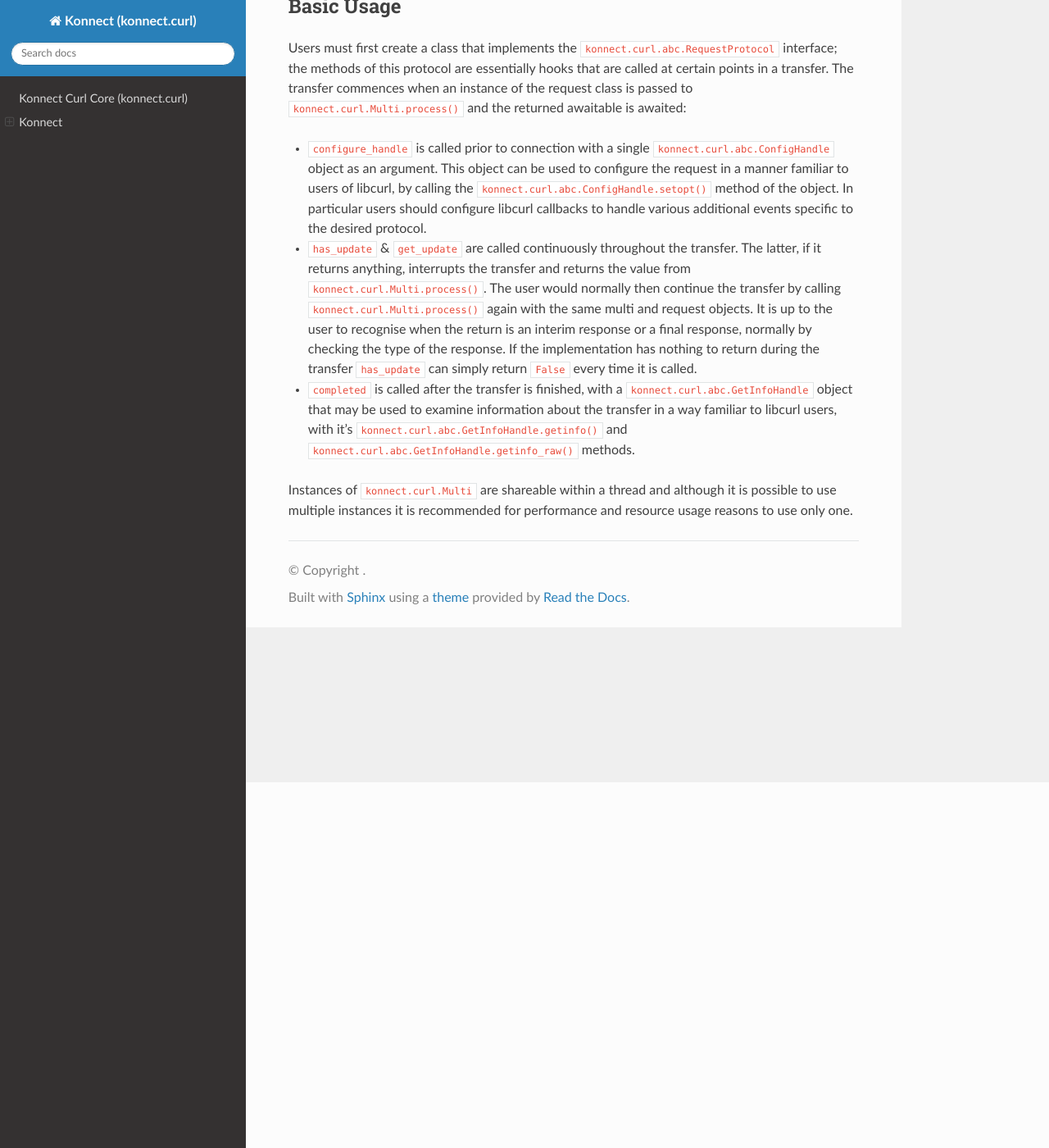
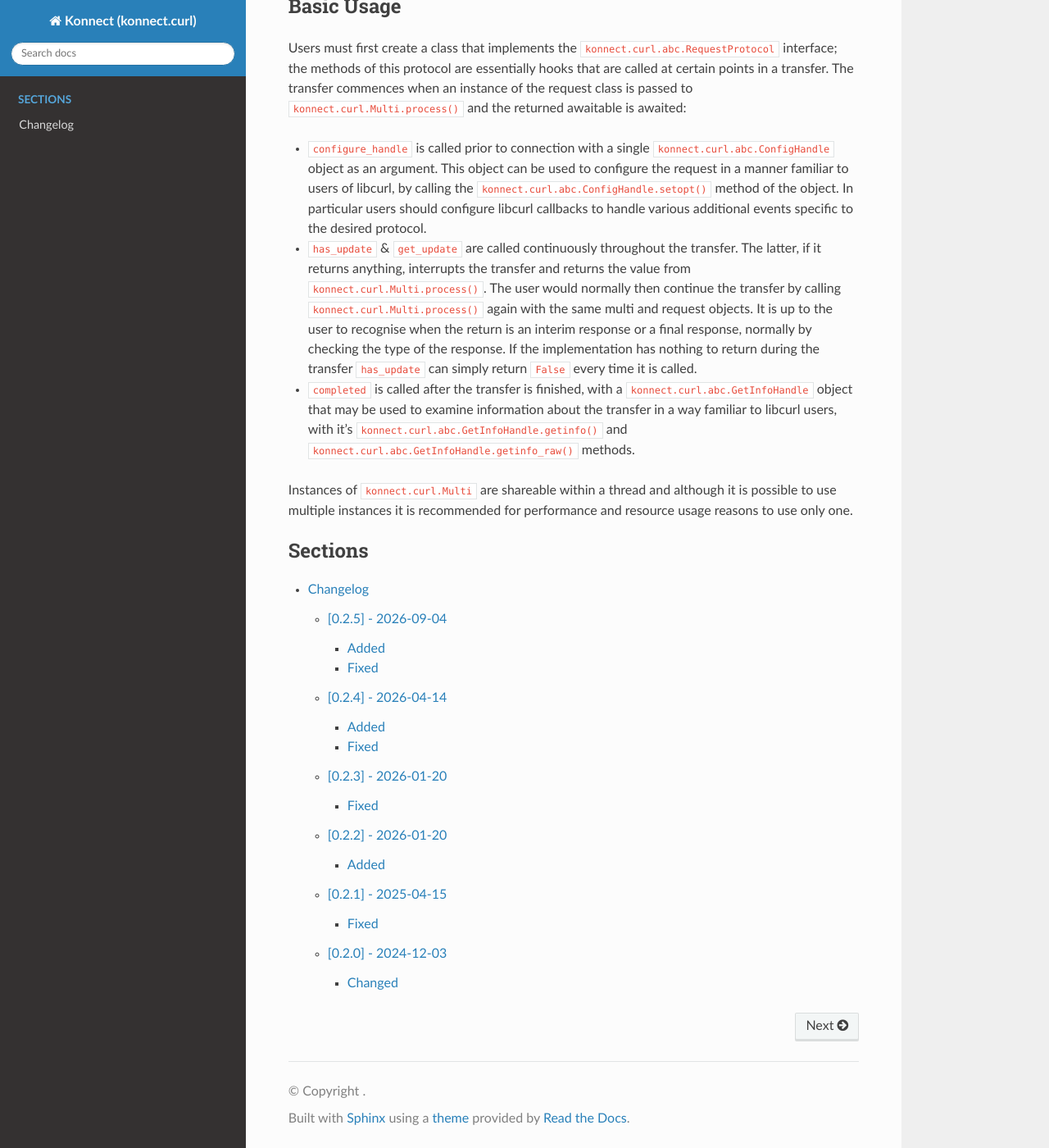
Before and after one commit to domsekotill/konnect.curl, a Sphinx documentation site: the page built from doc/index.md, in a window 1280 px wide and 1400 px high, scrolled down 446 px. Shown: the whole window at 82% size. Built offline with Sphinx 7.4.7 and the Read the Docs theme 3.1.0, drawn with Linux system fonts in a browser that asks for light colours; pages that are not in the unit, such as notebooks, are missing from menus.

Commit message:
Add changelog to published docs

````diff
--- a/doc/index.md
+++ b/doc/index.md
@@ -10,4 +10,5 @@
 :caption: Sections
 
 konnect.curl
+changelog.md
 ```
--- a/pyproject.toml
+++ b/pyproject.toml
@@ -37,6 +37,7 @@
 Source = "https://code.kodo.org.uk/konnect/konnect.curl"
 Issues = "https://code.kodo.org.uk/konnect/konnect.curl/-/issues"
 Documentation = "https://docs.kodo.org.uk/konnect.curl"
+Changelog = "https://docs.kodo.org.uk/konnect.curl/changelog.html"
 
 
 [build-system]
````
Also changed, not shown: doc/changelog.md (added, +3 -0 lines), 1 other file.
